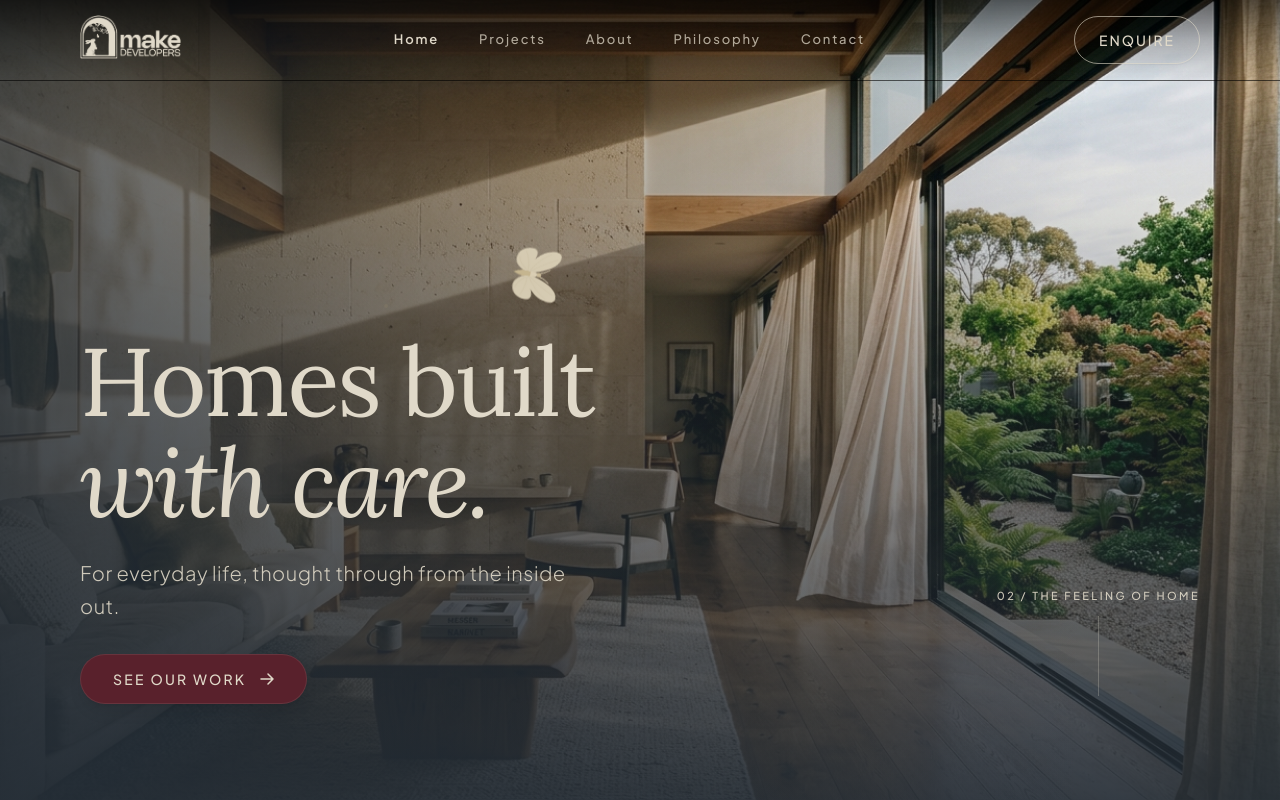
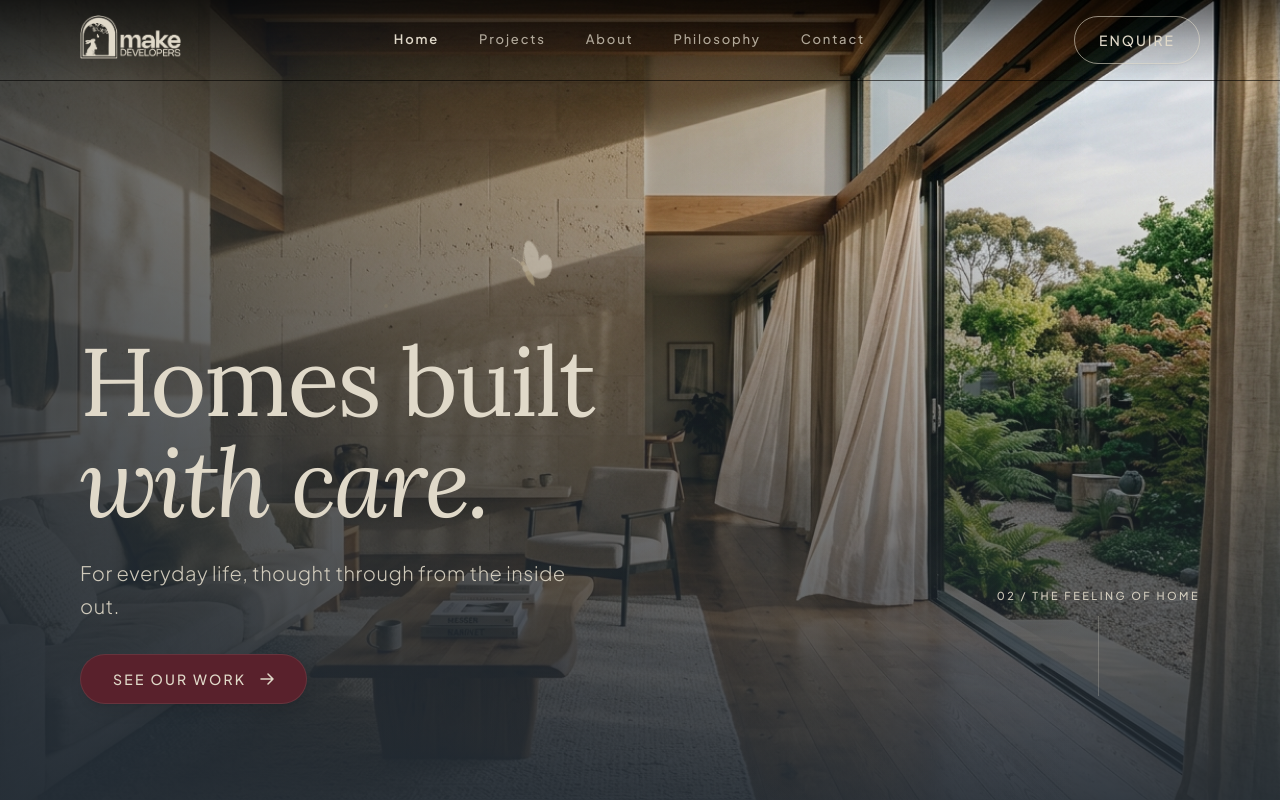
Before and after one commit to Jackjack80085/make-new, a React (Vite) app: page / in a window 1280 px wide. Shown: the top 800 px of the page. Built offline with nearby package versions, Linux system fonts and the light colour scheme.

Commit message:
Soften butterfly opacity and match reference side profile

```diff
--- a/src/components/Chapter1FirstLight.tsx
+++ b/src/components/Chapter1FirstLight.tsx
@@ -48,9 +48,7 @@ export const Chapter1FirstLight: React.FC<Chapter1Props> = ({ onDiscoverClick })
                 {['left', 'right'].map(side => (
                   <div key={side} className={`hero-butterfly-wing hero-butterfly-wing-${side}`}>
                     <svg viewBox="0 0 40 64" fill="none">
-                      <path d="M2 33C5 20 14 2 26 3C37 4 40 15 34 26C31 32 25 35 21 37C32 35 38 42 35 51C32 62 19 63 11 54C6 49 3 42 2 33Z" fill={`url(#wing-cream-${side})`} />
-                      <path d="M3 34C13 27 23 14 27 7M3 35C17 33 27 27 33 19M4 37C15 41 24 46 31 53M5 39C11 48 16 54 22 57" stroke="#b9ac8e" strokeWidth=".6" opacity=".45" />
-                      <defs><linearGradient id={`wing-cream-${side}`} x1="2" y1="34" x2="37" y2="25"><stop stopColor="#c8b995"/><stop offset=".35" stopColor="#e0d9c9"/><stop offset="1" stopColor="#f5efdf"/></linearGradient></defs>
+                      <path d="M2 36C3 23 10 2 19 2C27 2 29 17 27 26C26 30 24 33 22 35C31 31 38 37 37 45C36 56 25 61 17 56C8 51 4 43 2 36Z" fill="#E0D9C9" />
                     </svg>
                   </div>
                 ))}
--- a/src/index.css
+++ b/src/index.css
@@ -241,6 +241,7 @@
 .hero-butterfly-bank {
   width: 100%; height: 100%;
   perspective: 260px;
+  opacity: .52;
   animation: hero-butterfly-bank 19s infinite;
 }
 .hero-butterfly-anatomy {
@@ -272,9 +273,9 @@
   70% { transform: rotateY(-30deg); }
 }
 @keyframes hero-wing-left {
-  0%,100% { transform: rotateY(168deg); }
-  45% { transform: rotateY(258deg); }
-  70% { transform: rotateY(210deg); }
+  0%,100% { transform: rotateY(72deg); }
+  45% { transform: rotateY(102deg); }
+  70% { transform: rotateY(88deg); }
 }
 @keyframes hero-butterfly-lift {
   0%,100% { transform: translateY(1px) rotateX(24deg); }
@@ -292,12 +293,12 @@
   100% { transform: translate3d(calc(100vw + 90px), -160px, 0) scale(.6); opacity: 0; }
 }
 @keyframes hero-butterfly-bank {
-  0%, 22% { transform: rotate(48deg) rotateY(-20deg); }
-  33% { transform: rotate(115deg) rotateY(15deg); }
-  54% { transform: rotate(10deg) rotateY(-25deg); }
-  62% { transform: rotate(-65deg) rotateY(30deg); }
-  74% { transform: rotate(80deg) rotateY(-15deg); }
-  100% { transform: rotate(45deg) rotateY(-30deg); }
+  0%, 22% { transform: rotate(-38deg) rotateY(-20deg); }
+  33% { transform: rotate(-24deg) rotateY(15deg); }
+  54% { transform: rotate(-46deg) rotateY(-25deg); }
+  62% { transform: rotate(-53deg) rotateY(30deg); }
+  74% { transform: rotate(-29deg) rotateY(-15deg); }
+  100% { transform: rotate(-40deg) rotateY(-30deg); }
 }
 @media (max-width: 639px) {
   .hero-butterfly-flight { width: 48px; height: 48px; top: 30%; }
@@ -306,6 +307,6 @@
 @media (prefers-reduced-motion: reduce) {
   .hero-butterfly-flight { animation: none !important; left: 65%; will-change: auto; }
   .hero-butterfly-bank, .hero-butterfly-anatomy, .hero-butterfly-wing { animation: none !important; }
-  .hero-butterfly-wing-left { transform: rotateY(168deg); }
+  .hero-butterfly-wing-left { transform: rotateY(72deg); }
   .hero-butterfly-wing-right { transform: rotateY(12deg); }
 }
```
